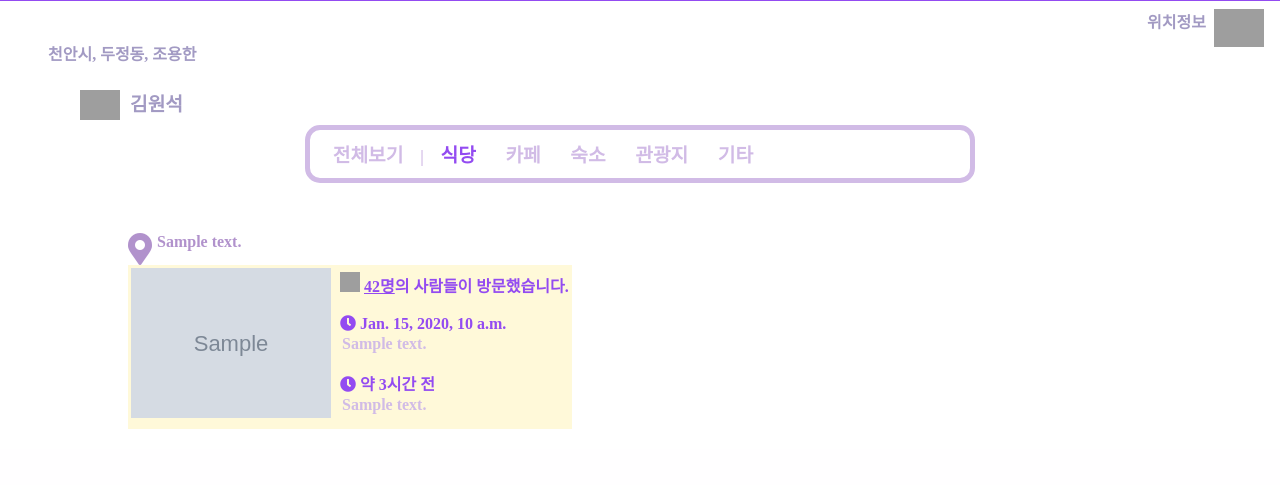
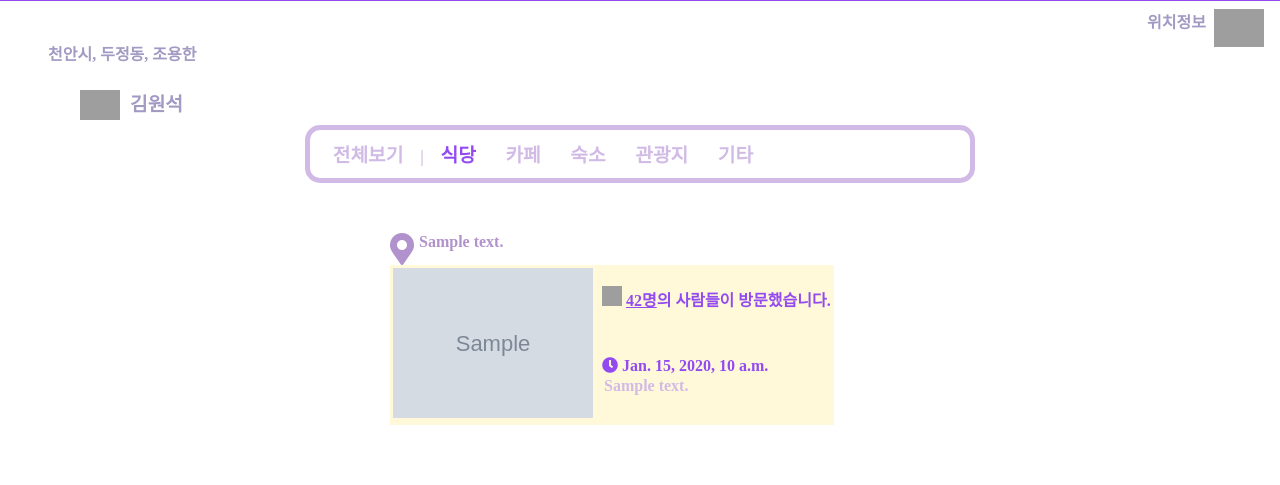
Before and after one commit to LIkelion-at-KOREATECH/PERFUME, a Django app: template search_post/search/templates/search.html in a window 1280 px wide. Shown: the part 608-1093 px from the top of the page. Before the commit the page ends 1037 px from the top, so only its background shows below. Run offline with Django 3.2, Linux system fonts and the light colour scheme; the template is opened without the code that fills it: most values are stand-ins (such as "Sample title", 1, 10 or a date in 2020); grey boxes marked "Sample" are stand-in pictures; data that the repository does not hold is empty; some libraries are stand-ins or nearby versions; grey boxes are pictures that could not be loaded.

Commit message:
포스팅 가운데 정렬

```diff
--- a/search_post/search/static/css/search.css
+++ b/search_post/search/static/css/search.css
@@ -3,6 +3,8 @@
 
 body {
     margin: 0;
+    overflow: scroll;
+    margin-bottom: 40px;
 }
 
 img {
@@ -78,6 +80,7 @@ img {
     height: auto;
     float: right;
     margin-right: 1rem;
+    cursor: pointer;
 }
 
 /* 사용자 프로필 */
@@ -139,7 +142,8 @@ a {
 .post-series {
     display: inline-block;
     margin-top: 50px;
-    margin-left: 10%;
+    margin-left: auto;
+    margin-right: auto;
     display: table;
     position: relative;
     width: 500px;
@@ -147,6 +151,14 @@ a {
     overflow: hidden;
     font-weight: bold;
     font-family: Bold;
+}
+
+table {
+    color: #934BF1;
+    background-color: #fff9d4e0;
+    margin-bottom: 20px;
+    margin-bottom: 20px;
+    /* 새로 생성되는 post들 2개씩 정렬하기 */
 }
 
 .fa-map-marker-alt {
@@ -157,18 +169,6 @@ a {
 .lo-name {
     vertical-align: top;
     color: #8b5eb4ac;
-}
-
-table {
-    color: #934BF1;
-    background-color: #fff9d4e0;
-    margin-bottom: 10px;
-    margin-bottom: 20px;
-}
-
-td {
-    padding-bottom: 5px;
-
 }
 
 .search-image {
--- a/search_post/search/templates/search.html
+++ b/search_post/search/templates/search.html
@@ -55,31 +55,33 @@
 
     <secion class="post-series">
         {% for blog in blogs.all %}
+
         {% if blog.image %}
         <table>
             <i class="fas fa-2x fa-map-marker-alt"></i>
             <span class="lo-name">{{ blog.address }}</span>
-            <!-- <img class="posting-lo" alt="게시글 위치" src="{% static 'images/locator.png' %}"> -->
+
             <tr class="se-row">
                 <td rowspan="5"><img class="search-image" alt="이미지" src="{{ blog.image.url }}"></td>
-                <!-- {% static 'images/baseline_person_purple.png' %} -->
+            </tr>
+
+            <tr>
                 <td><img class="posting-user" alt="게시글 작성자" src="{% static 'img/baseline_person_purple.png' %}">
                     <span class="search-visitor"><u>42명</u>의 사람들이 방문했습니다.</span></td>
             </tr>
+
             <tr>
                 <td><i class="fas fa-clock"> {{ blog.pub_date}}</i>
                     <p class="search-content">{{ blog.body }}</p>
                 </td>
             </tr>
-            <tr>
-                <td><i class="fas fa-clock"> 약 3시간 전</i>
-                    <p class="search-content">{{ blog.body }}</p>
-                </td>
-            </tr>
+
         </table>
+
         {% else %}
         <h3 style="text-align:center">검색 결과가 없습니다.</h3>
         {% endif %}
+
         {% endfor %}
     </secion>
 
```
